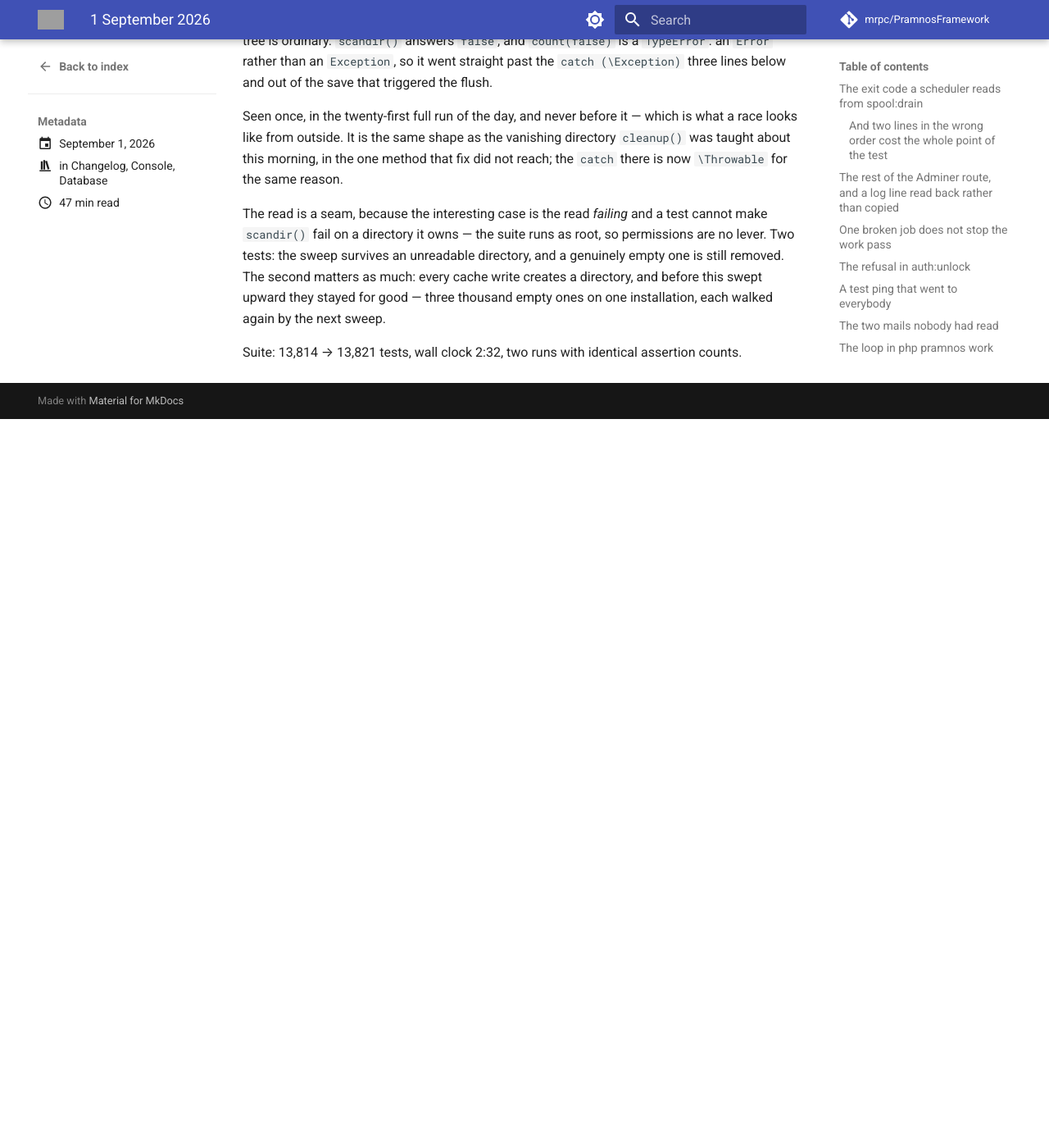
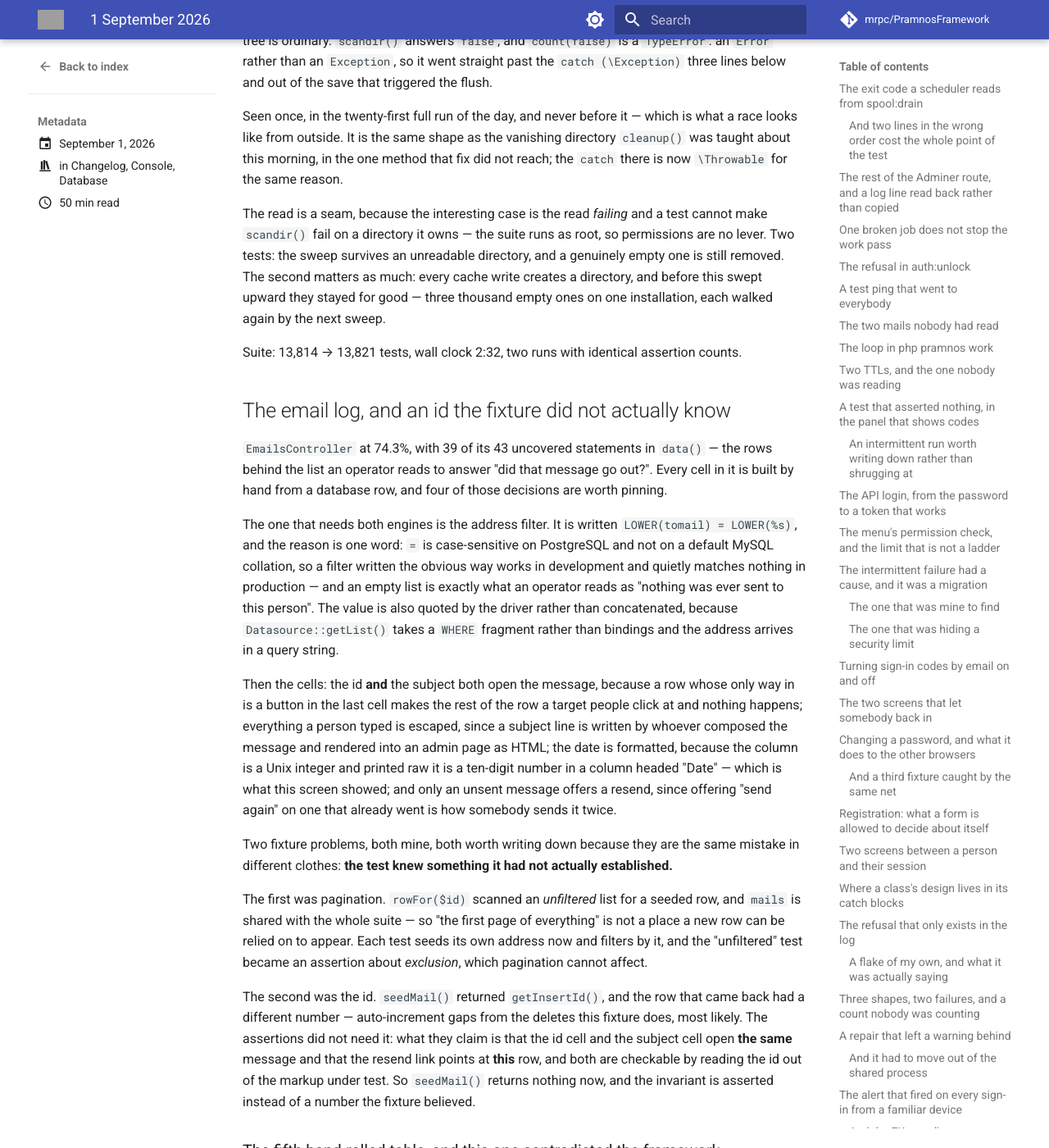
Before and after one commit to mrpc/PramnosFramework, an MkDocs documentation site: the page built from docs/version-history/posts/2026-09-01.md, in a window 1280 px wide and 1400 px high, scrolled down 29390 px. Shown: the whole window at 82% size. Built offline with MkDocs 1.6.1 and Material for MkDocs 9.7.7, drawn with Linux system fonts in a browser that asks for light colours; comment, search, counter and statistics services are not loaded; before the commit the page ends 29901 px from its top, so only the background shows below that; some of the changed text lies outside the part shown; grey boxes are pictures that could not be loaded.

Commit message:
test(admin): the email log's rows, and a fixture asserting a schema we do not ship
39 of `EmailsController`'s 43 uncovered statements were in `data()`, which builds
every cell of the email list by hand. Four decisions now have tests, and the one
needing both engines is the address filter: `LOWER(tomail) = LOWER(%s)`, because
`=` is case-sensitive on PostgreSQL and not on a default MySQL collation — so the
obvious spelling works in development and quietly matches nothing in production,
and an empty list reads as "nothing was ever sent to this person". The value is
quoted by the driver, since `Datasource::getList()` takes a WHERE fragment rather
than bindings and the address comes off a query string.

Then: the id and the subject both open the message, everything a person typed is
escaped, the date is formatted rather than printed as the integer the column
holds, and only an unsent message offers a resend.

Two fixture faults of my own, the same mistake twice: the test knew something it
had not established. `rowFor()` scanned an unfiltered, paginated list of a shared
table for a seeded row; and `seedMail()` returned `getInsertId()`, which disagreed
with the row that came back. Neither was needed — the claims are that two cells
open the *same* message and that the resend points at *this* row, both readable
from the markup under test.

And the fifth hand-rolled framework table this session: `EmailsControllerTest`
declared `date datetime NOT NULL` where the shipped column is a Unix integer, so
the migration's shape won the race and its inserts failed. It was also asserting
against a schema that does not ship — `data()` reads that column as `(int)`, so
its `datetime` became the integer 2023, a date in 1970, and nothing looked. Built
from the migration now.

````diff
--- a/docs/version-history/posts/2026-09-01.md
+++ b/docs/version-history/posts/2026-09-01.md
@@ -1256,3 +1256,68 @@ second matters as much: every cache write creates a directory, and before this s
 stayed for good — three thousand empty ones on one installation, each walked again by the next sweep.
 
 Suite: 13,814 → 13,821 tests, wall clock 2:32, two runs with identical assertion counts.
+
+## The email log, and an id the fixture did not actually know
+
+`EmailsController` at 74.3%, with 39 of its 43 uncovered statements in `data()` — the rows behind
+the list an operator reads to answer "did that message go out?". Every cell in it is built by hand
+from a database row, and four of those decisions are worth pinning.
+
+The one that needs both engines is the address filter. It is written `LOWER(tomail) = LOWER(%s)`,
+and the reason is one word: `=` is case-sensitive on PostgreSQL and not on a default MySQL
+collation, so a filter written the obvious way works in development and quietly matches nothing in
+production — and an empty list is exactly what an operator reads as "nothing was ever sent to this
+person". The value is also quoted by the driver rather than concatenated, because
+`Datasource::getList()` takes a `WHERE` fragment rather than bindings and the address arrives in a
+query string.
+
+Then the cells: the id **and** the subject both open the message, because a row whose only way in
+is a button in the last cell makes the rest of the row a target people click at and nothing
+happens; everything a person typed is escaped, since a subject line is written by whoever composed
+the message and rendered into an admin page as HTML; the date is formatted, because the column is a
+Unix integer and printed raw it is a ten-digit number in a column headed "Date" — which is what
+this screen showed; and only an unsent message offers a resend, since offering "send again" on one
+that already went is how somebody sends it twice.
+
+Two fixture problems, both mine, both worth writing down because they are the same mistake in
+different clothes: **the test knew something it had not actually established.**
+
+The first was pagination. `rowFor($id)` scanned an *unfiltered* list for a seeded row, and `mails`
+is shared with the whole suite — so "the first page of everything" is not a place a new row can be
+relied on to appear. Each test seeds its own address now and filters by it, and the
+"unfiltered" test became an assertion about *exclusion*, which pagination cannot affect.
+
+The second was the id. `seedMail()` returned `getInsertId()`, and the row that came back had a
+different number — auto-increment gaps from the deletes this fixture does, most likely. The
+assertions did not need it: what they claim is that the id cell and the subject cell open **the
+same** message and that the resend link points at **this** row, and both are checkable by reading
+the id out of the markup under test. So `seedMail()` returns nothing now, and the invariant is
+asserted instead of a number the fixture believed.
+
+### The fifth hand-rolled table, and this one contradicted the framework
+
+The full run then produced thirteen errors in a file I had not touched:
+
+```
+mysqli_sql_exception: Data truncated for column 'date' at row 1
+  tests/Unit/Pramnos/Application/Controllers/EmailsControllerTest.php:112
+```
+
+That class builds `mails` by hand with `CREATE TABLE IF NOT EXISTS` and declares
+`date datetime NOT NULL`. The shipped column is an **integer** holding a Unix timestamp. My new
+test builds the table from its migration, so the migration's shape won the race and the
+hand-rolled inserts of `'2023-01-01 10:00:00'` had nowhere to go.
+
+The second consequence is the one worth the paragraph. That class was asserting against a schema
+the framework does not have — and `EmailsController::data()` reads the column as `(int) $row[4]`,
+so a `datetime` of `2023-01-01 10:00:00` becomes the integer `2023`, which is a date in January
+1970. The test passed because nothing in it ever looked at the rendered date. Writing the test that
+*does* look at it is what surfaced both halves.
+
+Fifth time today, and the tally is worth stating plainly: `tokenactions`, `authserver_user_activity_log`,
+`sessions`, `massmessagerecipients`, and now `mails`. Every one was a fixture that built a framework
+table by hand, and every one either lost a race or asserted against a shape that does not ship. The
+rule the changelog has repeated all day now has five instances behind it: **a test that needs a
+framework table builds it from that table's migration.**
+
+Suite: 13,821 → 13,839 tests, wall clock 2:34, two runs with identical assertion counts.
````
Also changed, not shown: 3 other files.
